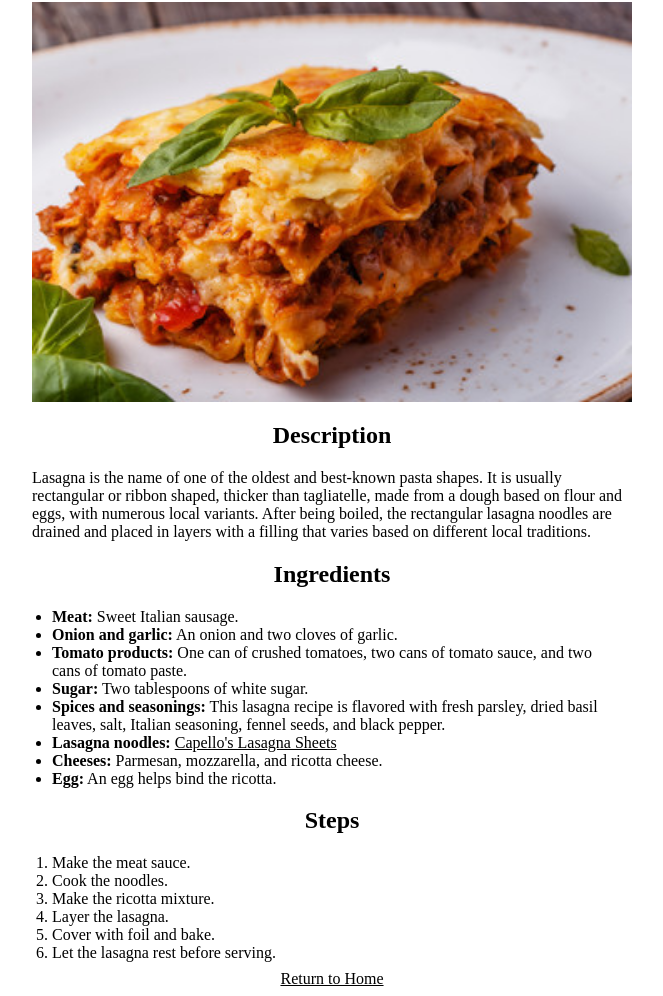
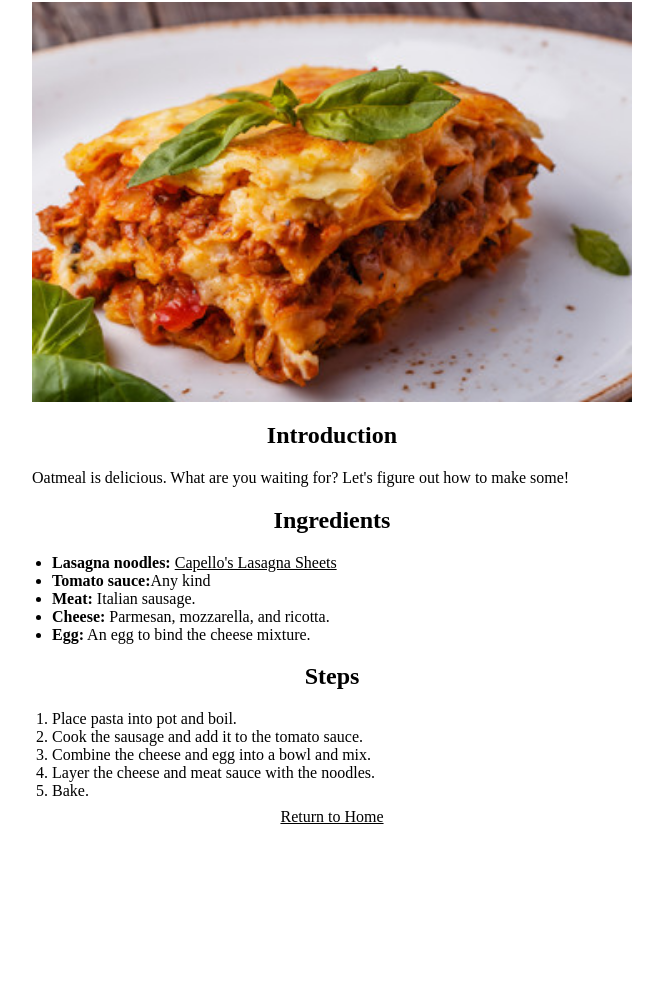
Before and after one commit to BStevens1987/Example_Website_With_Links_Recipes, a plain HTML site: page recipes/lasagna.html in a window 1280 px wide. Shown: the part 78-1074 px from the top of the page, without its empty margins (308-971 px from the left). After the commit the page ends 912 px from the top, so only its background shows below. Drawn offline with Linux system fonts and the light colour scheme.

Commit message:
Simplify introductions, ingredients and steps
Reduce the amount of text to give the website a more clean appearance.

```diff
--- a/recipes/lasagna.html
+++ b/recipes/lasagna.html
@@ -8,27 +8,23 @@
 <body>
     <h1>Lasagna Recipe</h1>
     <img class="center" src="../images/lasagna.jpg" alt="Lasagna Image" width="600">
-    <h2>Description</h2>
-    <p>Lasagna is the name of one of the oldest and best-known pasta shapes. It is usually rectangular or ribbon shaped, thicker than tagliatelle, made from a dough based on flour and eggs, with numerous local variants. After being boiled, the rectangular lasagna noodles are drained and placed in layers with a filling that varies based on different local traditions. </p>
+    <h2>Introduction</h2>
+    <p>Oatmeal is delicious. What are you waiting for? Let's figure out how to make some!</p>
     <h2>Ingredients</h2>
     <ul class="container">
-      <li><strong>Meat:</strong> Sweet Italian sausage.</li>
-      <li><strong>Onion and garlic:</strong> An onion and two cloves of garlic.</li>
-      <li><strong>Tomato products:</strong> One can of crushed tomatoes, two cans of tomato sauce, and two cans of tomato paste.</li>
-      <li><strong>Sugar:</strong> Two tablespoons of white sugar.</li>
-      <li><strong>Spices and seasonings:</strong> This lasagna recipe is flavored with fresh parsley, dried basil leaves, salt, Italian seasoning, fennel seeds, and black pepper.</li>
       <li><strong>Lasagna noodles: </strong><a class= "other" href="https://cappellos.com/collections/pasta/products/lasagna-sheets" target="_blank" rel="noopener noreferrer">Capello's Lasagna Sheets</a></li>
-      <li><strong>Cheeses:</strong> Parmesan, mozzarella, and ricotta cheese.</li>
-      <li><strong>Egg:</strong> An egg helps bind the ricotta.</li>
+      <li><strong>Tomato sauce:</strong>Any kind</li>
+      <li><strong>Meat:</strong> Italian sausage.</li>
+      <li><strong>Cheese:</strong> Parmesan, mozzarella, and ricotta.</li>
+      <li><strong>Egg:</strong> An egg to bind the cheese mixture.</li>
     </ul>
     <h2>Steps</h2>
     <ol>
-      <li>Make the meat sauce.</li>
-      <li>Cook the noodles.</li>
-      <li>Make the ricotta mixture.</li>
-      <li>Layer the lasagna.</li>
-      <li>Cover with foil and bake.</li>
-      <li>Let the lasagna rest before serving.</li>
+      <li>Place pasta into pot and boil.</li>
+      <li>Cook the sausage and add it to the tomato sauce.</li>
+      <li>Combine the cheese and egg into a bowl and mix.</li>
+      <li>Layer the cheese and meat sauce with the noodles.</li>
+      <li>Bake.</li>
     </ol>
     <a class="center" href="../index.html" target="_blank" rel="noopener noreferrer">Return to Home</a>
   </body>
```
Also changed, not shown: recipes/french_bread_pizza.html (+8 -8 lines), recipes/oatmeal.html (+8 -8 lines).
